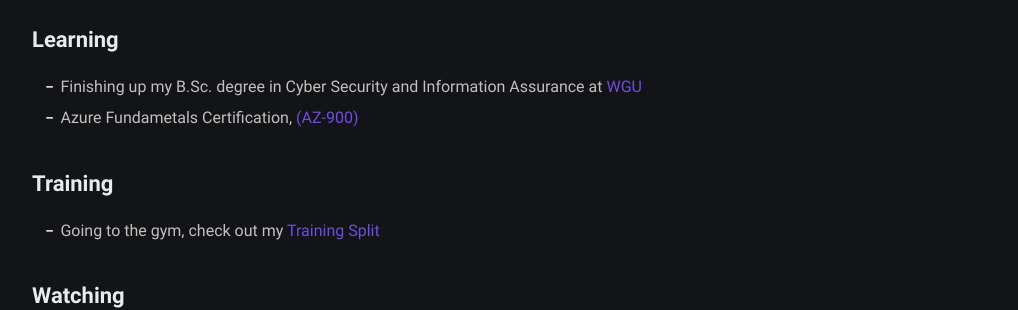
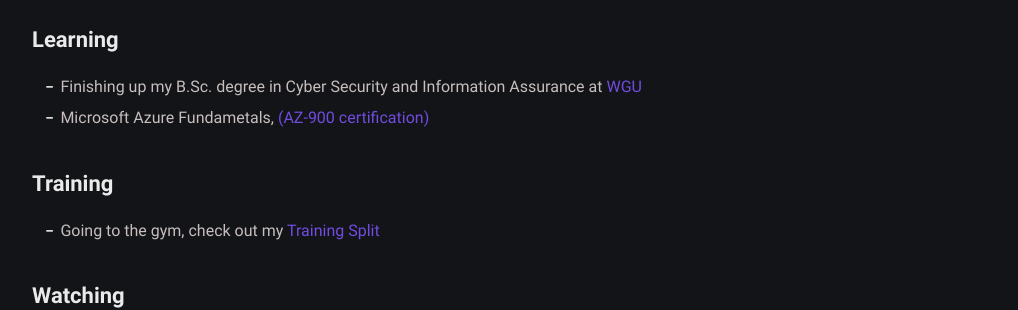
Before and after one commit to dadavidson/dadavidson-blog, a Jekyll site: the page built from now.md, in a window 1280 px wide. Shown: the part 630-940 px from the top of the page, without its empty margins (98-1116 px from the left). Built offline with Jekyll 4.4.1, drawn with Linux system fonts in a browser that asks for light colours.

Commit message:
Update now.md

```diff
--- a/now.md
+++ b/now.md
@@ -19,7 +19,7 @@
 ## Learning
 
 - Finishing up my B.Sc. degree in Cyber Security and Information Assurance at [WGU](https://wgu.edu)
-- Azure Fundametals Certification, [(AZ-900)](https://learn.microsoft.com/en-us/training/courses/az-900t00)
+- Microsoft Azure Fundametals, [(AZ-900 certification)](https://learn.microsoft.com/en-us/training/courses/az-900t00)
 
 ## Training
 
```
